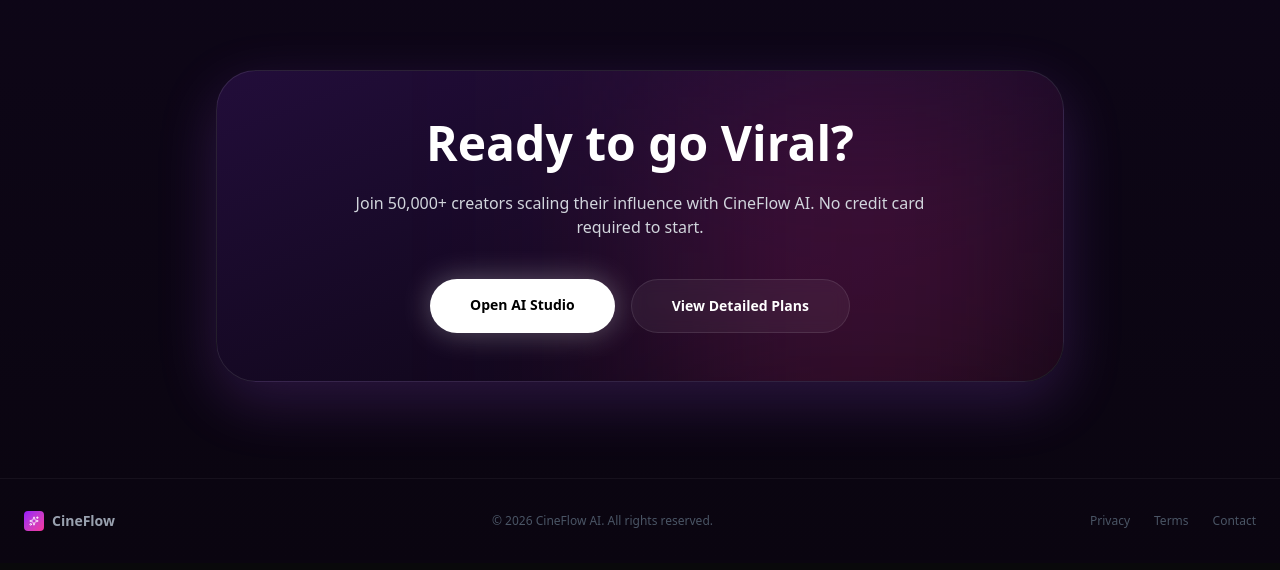
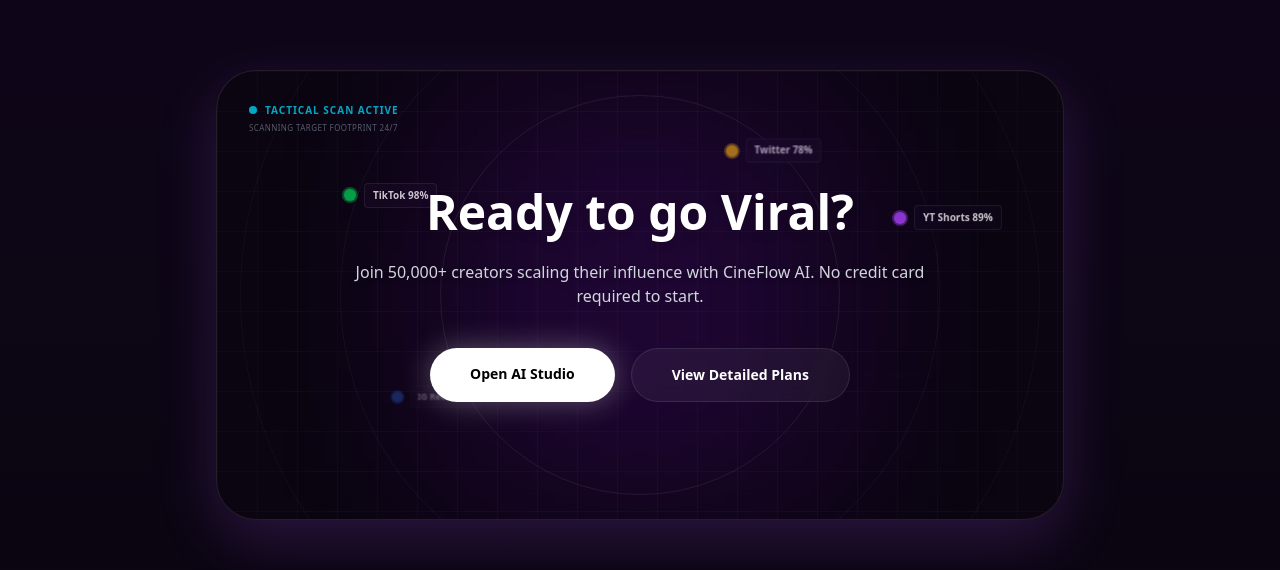
Before and after one commit to Sumandas18/CineFlow, a Next.js app in the folder client/: page / in a window 1280 px wide. Shown: the part 2573-3143 px from the top of the page. Built offline with nearby package versions, Linux system fonts and the light colour scheme; no server answers.

Commit message:
Add Tactical Scan radar map background to CTA section

```diff
--- a/client/src/app/page.tsx
+++ b/client/src/app/page.tsx
@@ -428,15 +428,45 @@
 
       {/* CTA Section */}
       <div className="py-24 px-6 max-w-4xl mx-auto">
-        <div className="bg-gradient-to-br from-[#220d3a] to-[#0a0510] border border-white/10 rounded-[2.5rem] p-12 text-center shadow-[0_20px_60px_rgba(168,85,247,0.2)] relative overflow-hidden">
-          <div className="absolute top-0 right-0 w-[400px] h-[400px] bg-pink-500/20 blur-[120px] pointer-events-none" />
-          <h2 className="text-3xl md:text-5xl font-black mb-6 relative z-10">Ready to go Viral?</h2>
-          <p className="text-gray-300 text-base mb-10 relative z-10 max-w-xl mx-auto">Join 50,000+ creators scaling their influence with CineFlow AI. No credit card required to start.</p>
+        <div className="bg-[#0a0510] border border-white/10 rounded-[2.5rem] p-12 text-center shadow-[0_20px_60px_rgba(168,85,247,0.2)] relative overflow-hidden min-h-[450px] flex flex-col justify-center">
+
+          {/* Tactical Map Background */}
+          <div className="absolute inset-0 z-0 overflow-hidden opacity-80 pointer-events-none">
+             {/* Grid */}
+             <div className="absolute inset-0" style={{ backgroundImage: 'linear-gradient(to right, rgba(255,255,255,0.03) 1px, transparent 1px), linear-gradient(to bottom, rgba(255,255,255,0.03) 1px, transparent 1px)', backgroundSize: '40px 40px' }}></div>
+
+             {/* Radar Sweep Effect */}
+             <div className="absolute top-1/2 left-1/2 w-[800px] h-[800px] -translate-x-1/2 -translate-y-1/2 border border-white/5 rounded-full"></div>
+             <div className="absolute top-1/2 left-1/2 w-[600px] h-[600px] -translate-x-1/2 -translate-y-1/2 border border-white/5 rounded-full"></div>
+             <div className="absolute top-1/2 left-1/2 w-[400px] h-[400px] -translate-x-1/2 -translate-y-1/2 border border-white/10 rounded-full"></div>
+
+             {/* Top Left Text */}
+             <div className="absolute top-8 left-8 flex flex-col items-start gap-1">
+               <div className="flex items-center gap-2">
+                 <div className="w-2 h-2 rounded-full bg-cyan-400 animate-pulse"></div>
+                 <span className="text-[10px] font-bold text-cyan-400 tracking-widest uppercase">Tactical Scan Active</span>
+               </div>
+               <span className="text-[8px] text-gray-500 tracking-wider uppercase">Scanning target footprint 24/7</span>
+             </div>
+
+             {/* Blips */}
+             <RadarBlip top="25%" left="15%" color="bg-green-500" label="TikTok 98%" delay={0} />
+             <RadarBlip top="70%" left="20%" color="bg-blue-500" label="IG Reels 94%" delay={1.5} />
+             <RadarBlip top="30%" left="80%" color="bg-purple-500" label="YT Shorts 89%" delay={0.8} />
+             <RadarBlip top="65%" left="75%" color="bg-pink-500" label="Snapchat 85%" delay={2.2} />
+             <RadarBlip top="15%" left="60%" color="bg-yellow-500" label="Twitter 78%" delay={3.1} />
+
+             {/* Center Glow */}
+             <div className="absolute top-1/2 left-1/2 w-[400px] h-[400px] bg-purple-600/20 blur-[100px] -translate-x-1/2 -translate-y-1/2"></div>
+          </div>
+
+          <h2 className="text-3xl md:text-5xl font-black mb-6 relative z-10 drop-shadow-lg">Ready to go Viral?</h2>
+          <p className="text-gray-300 text-base mb-10 relative z-10 max-w-xl mx-auto drop-shadow-md">Join 50,000+ creators scaling their influence with CineFlow AI. No credit card required to start.</p>
           <div className="flex flex-wrap justify-center gap-4 relative z-10">
-            <Link href="/studio" className="px-10 py-4 rounded-full bg-white text-black font-bold text-sm hover:scale-105 transition-transform shadow-[0_0_30px_rgba(255,255,255,0.3)]">
+            <Link href={isAuthenticated ? "/studio" : "/login"} className="px-10 py-4 rounded-full bg-white text-black font-bold text-sm hover:scale-105 transition-transform shadow-[0_0_30px_rgba(255,255,255,0.3)]">
               Open AI Studio
             </Link>
-            <Link href="/pricing" className="px-10 py-4 rounded-full bg-white/5 border border-white/10 text-white font-bold text-sm hover:bg-white/10 transition-colors backdrop-blur-sm">
+            <Link href={isAuthenticated ? "/pricing" : "/login"} className="px-10 py-4 rounded-full bg-white/5 border border-white/10 text-white font-bold text-sm hover:bg-white/10 transition-colors backdrop-blur-sm">
               View Detailed Plans
             </Link>
           </div>
@@ -459,6 +489,27 @@
         </div>
       </footer>
     </div>
+  );
+}
+
+// Tactical Map Blip Component
+function RadarBlip({ top, left, color, label, delay }: { top: string, left: string, color: string, label: string, delay: number }) {
+  return (
+    <motion.div
+      className="absolute flex items-center gap-2 z-0"
+      style={{ top, left }}
+      initial={{ opacity: 0, scale: 0 }}
+      animate={{ opacity: [0, 1, 1, 0], scale: [0.8, 1, 1, 0.8] }}
+      transition={{ duration: 4, delay, repeat: Infinity, ease: "easeInOut" }}
+    >
+      <div className="relative flex h-3 w-3">
+        <span className={`animate-ping absolute inline-flex h-full w-full rounded-full opacity-75 ${color}`}></span>
+        <span className={`relative inline-flex rounded-full h-3 w-3 ${color}`}></span>
+      </div>
+      <div className="bg-[#120b1c]/80 border border-white/10 px-2 py-1 rounded text-[10px] font-bold text-white backdrop-blur-sm whitespace-nowrap shadow-lg">
+        {label}
+      </div>
+    </motion.div>
   );
 }
 
```
